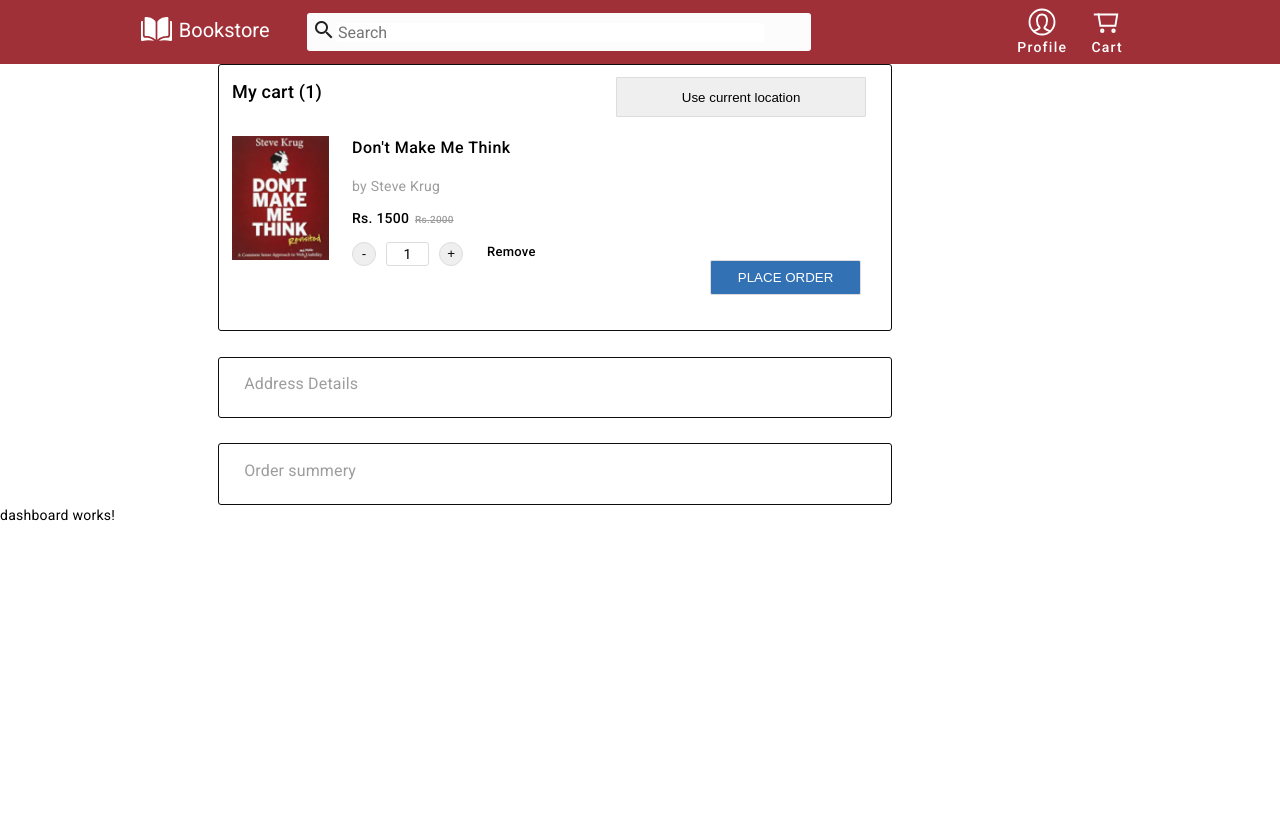
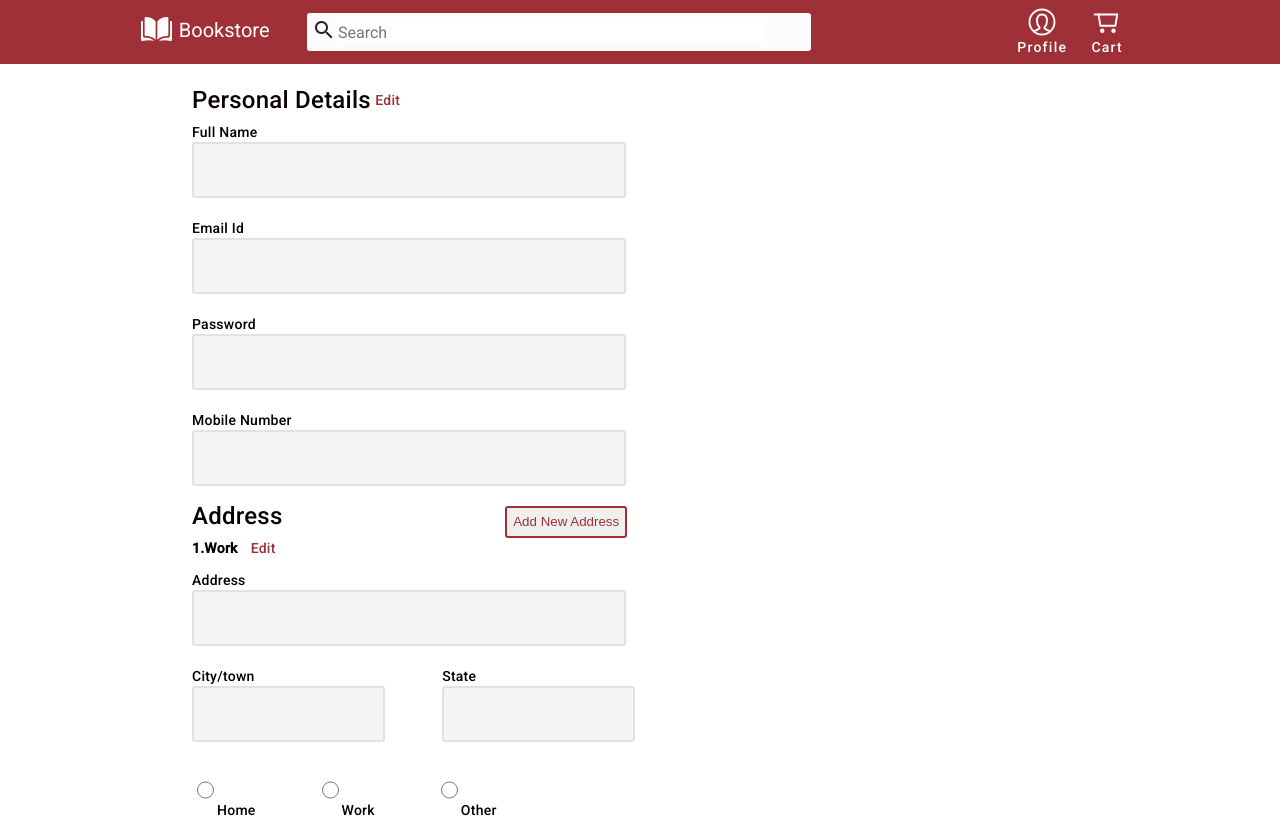
Before and after one commit to Ritika-negi13/swirm-bookstore-app, an Angular app: page /profile in a window 1280 px wide. Before the commit this address led to /. Built offline with nearby package versions, Linux system fonts and the light colour scheme.

Commit message:
modified:margin

```diff
--- a/src/app/app-routing.module.ts
+++ b/src/app/app-routing.module.ts
@@ -1,11 +1,16 @@
 import { NgModule } from '@angular/core';
 import { RouterModule, Routes } from '@angular/router';
 import { BookDetailsComponent } from './components/book-details/book-details.component';
+import { ProfileComponent } from './components/profile/profile.component';
 
 const routes: Routes = [
   {
     path:'bookDetails',
     component:BookDetailsComponent
+  },
+  {
+    path:'profile',
+    component:ProfileComponent
   }
 ];
 
--- a/src/app/components/dashboard/dashboard.component.html
+++ b/src/app/components/dashboard/dashboard.component.html
@@ -1,3 +1,2 @@
 <app-navbar></app-navbar>
-<app-mycart></app-mycart>
-<p>dashboard works!</p>
+<router-outlet></router-outlet>
--- a/src/app/components/navbar/navbar.component.html
+++ b/src/app/components/navbar/navbar.component.html
@@ -13,7 +13,7 @@
 
         <span class="example-spacer"></span>
         <div class="nav-btn" >
-            <button mat-button class="nav-icon">
+            <button mat-button class="nav-icon" (click)="openProfile()">
                 <div style="display: flex; flex-direction: column;">
                     <img src="../../../assets/profile.svg" alt="" height="30px" width="30px" style="margin-left: 10px;">
                     <span>Profile</span>
--- a/src/app/components/navbar/navbar.component.ts
+++ b/src/app/components/navbar/navbar.component.ts
@@ -1,4 +1,5 @@
 import { Component } from '@angular/core';
+import { Router } from '@angular/router';
 
 @Component({
   selector: 'app-navbar',
@@ -6,5 +7,8 @@ import { Component } from '@angular/core';
   styleUrls: ['./navbar.component.scss']
 })
 export class NavbarComponent {
-
+  constructor(private router:Router){}
+  openProfile(){
+    this.router.navigate(['/profile']);
+  }
 }
--- a/src/app/components/profile/profile.component.html
+++ b/src/app/components/profile/profile.component.html
@@ -1,4 +1,3 @@
-<p style="margin-left: 18%;font-size: medium;">Home / <b>Profile</b></p>
 <div class="main">
     <div style="display: flex; gap:1%">
         <p class="heading">Personal Details </p><a>Edit</a>
--- a/src/app/components/profile/profile.component.scss
+++ b/src/app/components/profile/profile.component.scss
@@ -1,11 +1,12 @@
 .main{
-    margin-left: 20%;
+    margin-top: 2%;
+    margin-left: 15%;
     width:34%;
     font-weight: 500;
 }
 input{
     width: 98%;
-    height:37px;
+    height:50px;
     color: #878787;
     background-color: #F5F5F5;
     border:2px solid #E2E2E2;
```
